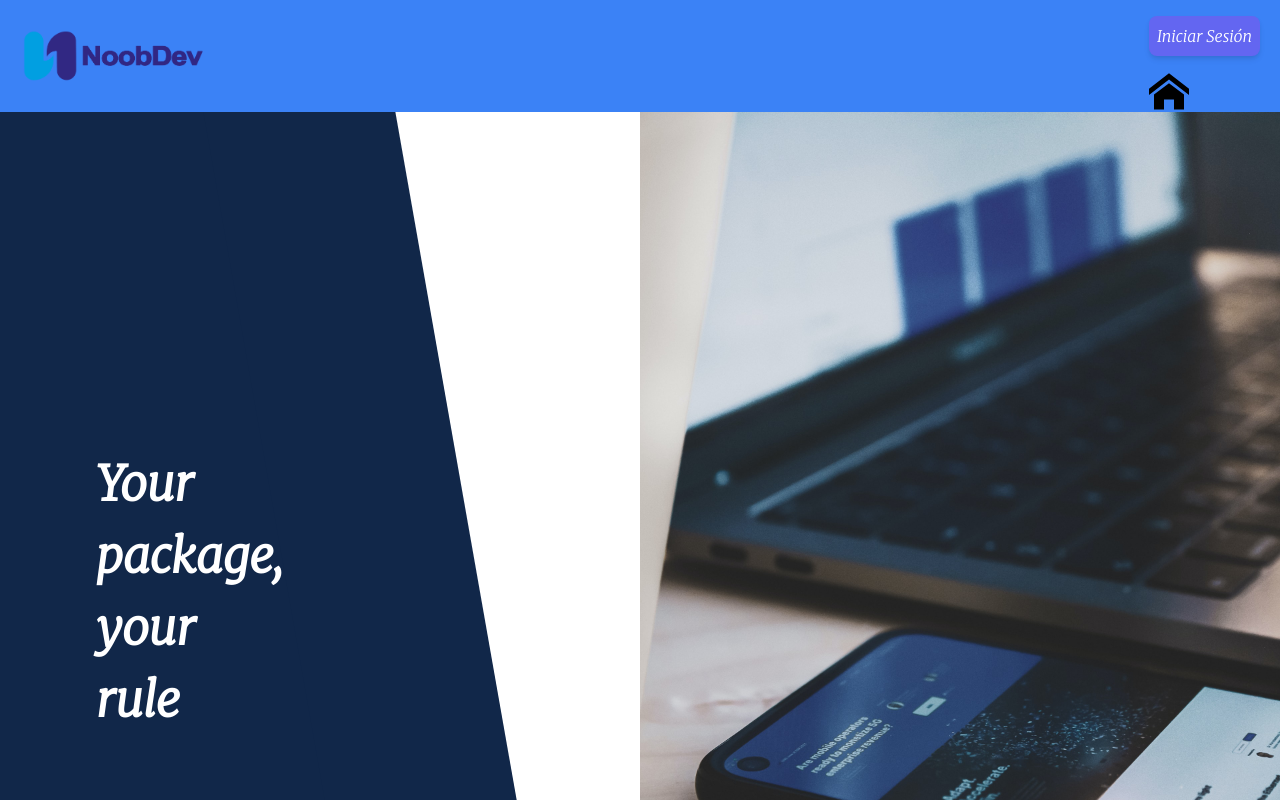
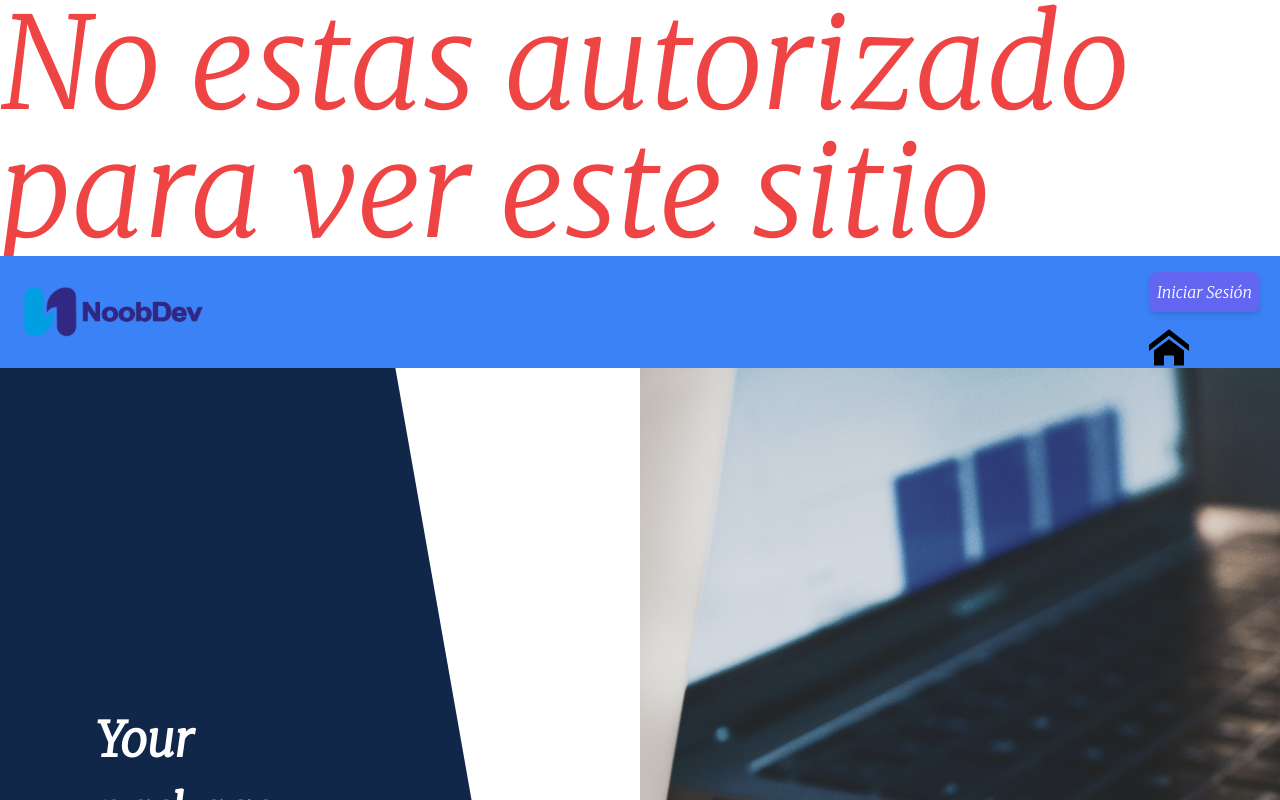
Before and after one commit to NoobDev-INC/ProyectoGestionVentas, a React (Create React App) app: page / in a window 1280 px wide. Shown: the top 800 px of the page. Built offline with nearby package versions, Linux system fonts and the light colour scheme.

Commit message:
Actualizado v2

```diff
--- a/package.json
+++ b/package.json
@@ -16,6 +16,7 @@
     "react": "^17.0.2",
     "react-dom": "^17.0.2",
     "react-icons": "^4.3.1",
+    "react-loading": "^2.0.3",
     "react-router-dom": "^5.3.0",
     "react-scripts": "4.0.3",
     "react-toastify": "^8.0.3",
--- a/src/App.jsx
+++ b/src/App.jsx
@@ -2,6 +2,7 @@
 import Routes from "routes/Main";
 import "styles/styles.css";
 import { Auth0Provider } from "@auth0/auth0-react";
+import PrivateLayout from "layouts/PrivateLayout";
 
 
 function App() {
@@ -9,10 +10,11 @@
     <Auth0Provider
       domain="proyecto-ventas.us.auth0.com"
       clientId="ZbygeOmsoI68EwmJ79f8DA7A1tP4cl1V"
-      redirectUri='https://cryptic-citadel-08995.herokuapp.com/menu'
-      audience='api-autenticacion-gestor-ventas'
+      redirectUri={window.location.origin + '/menu'}
+      audience='https://proyecto-ventas.us.auth0.com/api/v2/'
     >
       <div className="App">
+        <PrivateLayout/>
         <Routes />
       </div>
     </Auth0Provider>
--- a/src/layouts/PrivateLayout.jsx
+++ b/src/layouts/PrivateLayout.jsx
@@ -6,12 +6,15 @@
     const {isAuthenticated,isloading,getAccessTokenSilently}=useAuth0();
 
     useEffect(()=>{
+        console.log(isAuthenticated)
+
         const fetchAuth0Token=async()=>{
-            //1.Pedir token a auth0
+            try{
                 const accessToken = await getAccessTokenSilently({
                     audience: `api-autenticacion-gestor-ventas`
 
                 });
+                console.log('mi token', accessToken)
                 //2.Recibir token de auth 0
                 localStorage.setItem('token',accessToken);
                 console.log(accessToken);
@@ -23,6 +26,9 @@
                         console.log('err',err);
                     }
                 );
+            }catch(err){console.log('Mi error',err)}
+            //1.Pedir token a auth0
+
 
         };
         if (isAuthenticated){
--- a/src/pages/users/Usuarios.jsx
+++ b/src/pages/users/Usuarios.jsx
@@ -55,6 +55,7 @@
 
     const getUsers = async () => {
         try {
+            console.log(getToken())
             const user = await Axios.get('https://frozen-beach-86139.herokuapp.com/usuarios',{headers: {
                 Authorization: getToken()}})
             setUsuarios(user.data)
--- a/src/utils/api.js
+++ b/src/utils/api.js
@@ -47,8 +47,8 @@
   };
   await axios.request(options).then(successCallback).catch(errorCallback);
 };
-/*
-export const otenerDatosUsuario = async (successCallback, errorCallback) => {
+
+export const obtenerDatosUsuario = async (successCallback, errorCallback) => {
   const options = {
     method: 'GET',
     url: `${baseURL}/usuarios/self/`,
@@ -56,4 +56,4 @@
     },
   };
   await axios.request(options).then(successCallback).catch(errorCallback);
-}; */
+};
```
Also changed, not shown: 1 other file (tests, documents, lock files or other folders). Lines whose indentation alone changed are shown as unchanged.
